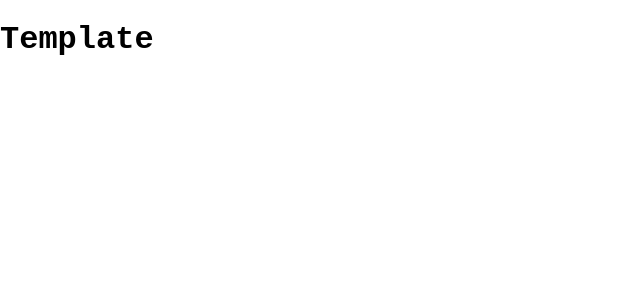
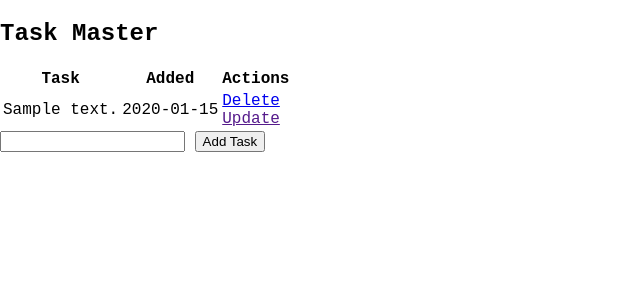
Before and after one commit to Mpilo-Pillz/flask_playground, a Flask app: page / in a window 1280 px wide. Shown: the top 300 px of the page, without its empty margins (0-640 px from the left). Run offline with Flask 2, Linux system fonts and the light colour scheme; tables that the repository leaves empty hold one stand-in row (values such as "Sample post").

Commit message:
adding delete route

```diff
--- a/app.py
+++ b/app.py
@@ -33,5 +33,16 @@ def index():
         return render_template('index.html', tasks=tasks)
     # return "Hi"
 
+@app.route('/delete/<int:id>')
+def delete(id):
+    task_to_delete = Todo.query.get_or_404(id)
+
+    try:
+        db.session.delete(task_to_delete)
+        db.session.commit()
+        return redirect('/')
+    except:
+        return 'There was a problem deleting that task'
+
 if __name__ == "__main__":
     app.run(debug=True)
--- a/templates/index.html
+++ b/templates/index.html
@@ -1,10 +1,35 @@
 {% extends 'base.html'%}
 
 {% block head%}
-
+<title>Task Master</title>
 {% endblock %}
 
 
 {% block body%}
-<h1>Template</h1>
+<section class="content">
+    <h1>Task Master</h1>
+
+    <table>
+        <tr>
+            <th>Task</th>
+            <th>Added</th>
+            <th>Actions</th>
+        </tr>
+        {% for task in tasks %}
+        <tr>
+            <td>{{ task.content }}</td>
+            <td>{{ task.date_created.date() }}</td>
+            <td>
+                <a href="/delete/{{task.id}}">Delete</a>
+                <br>
+                <a href="">Update</a>
+            </td>
+        </tr>
+        {% endfor %}
+    </table>
+    <form action="/" method="POST">
+        <input type="text" name="content" id="content">
+        <input type="submit" value="Add Task">
+    </form>
+</section>
 {% endblock %}
```
